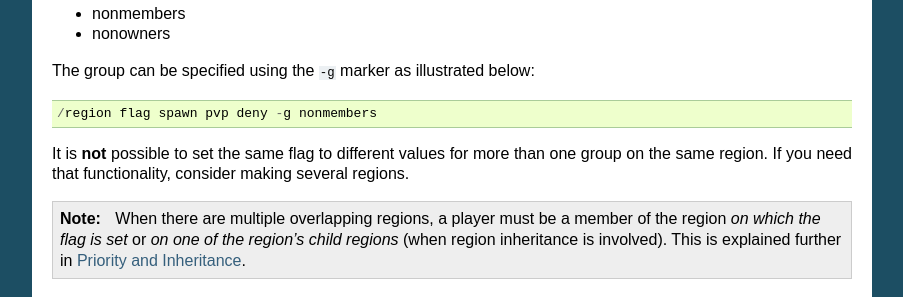
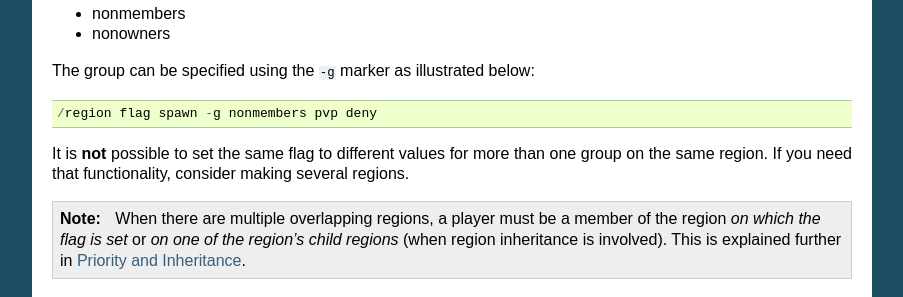
Before and after one commit to aurorasmiles/WorldGuardDocs, a Sphinx documentation site: the page built from source/regions/flags.rst, in a window 1280 px wide and 900 px high, scrolled down 615 px. Shown: the part 154-451 px from the top of the window, without its empty margins (198-1101 px from the left). Built offline with Sphinx 7.4.7, drawn with Linux system fonts in a browser that asks for light colours.

```diff
--- a/source/regions/flags.rst
+++ b/source/regions/flags.rst
@@ -39,7 +39,7 @@ Sometimes, it may be desired for a flag to only apply to a certain group of play
 
 The group can be specified using the ``-g`` marker as illustrated below::
 
-    /region flag spawn pvp deny -g nonmembers
+    /region flag spawn -g nonmembers pvp deny
 
 It is **not** possible to set the same flag to different values for more than one group on the same region. If you need that functionality, consider making several regions.
 
```
